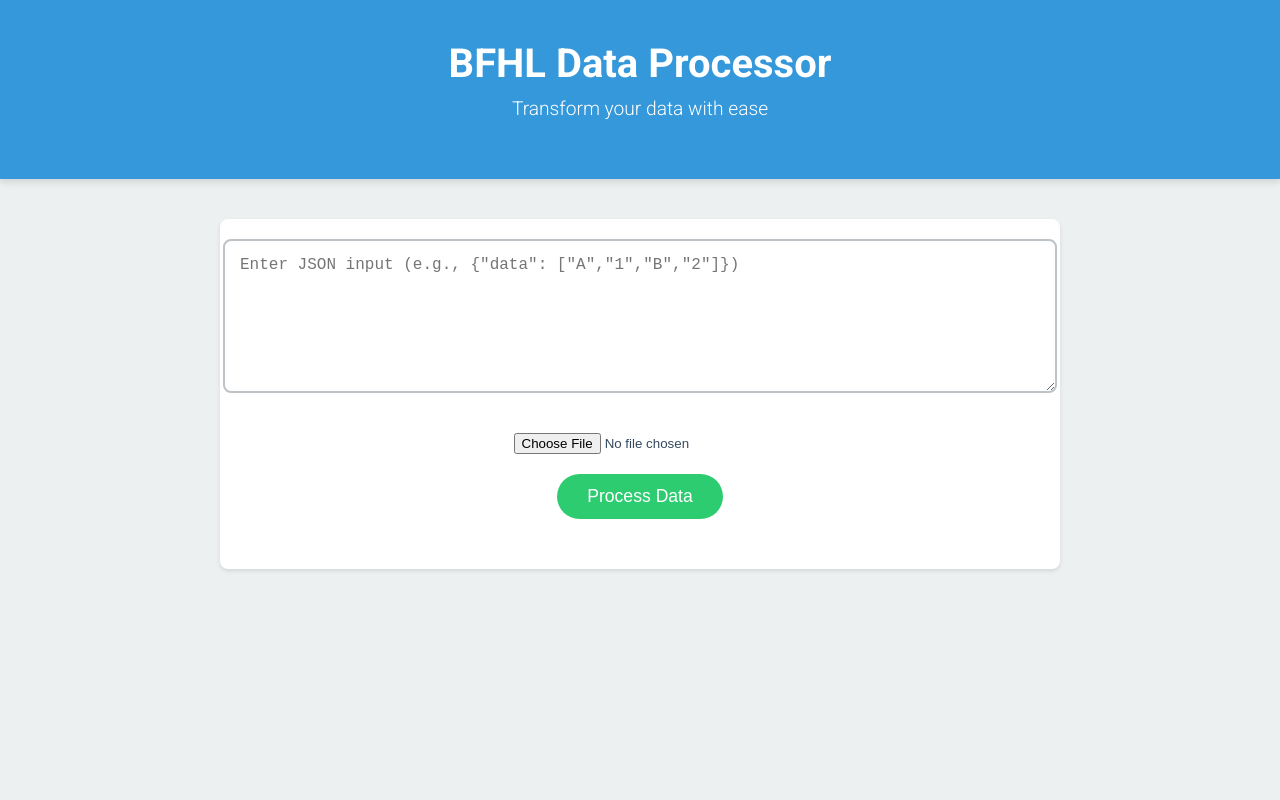
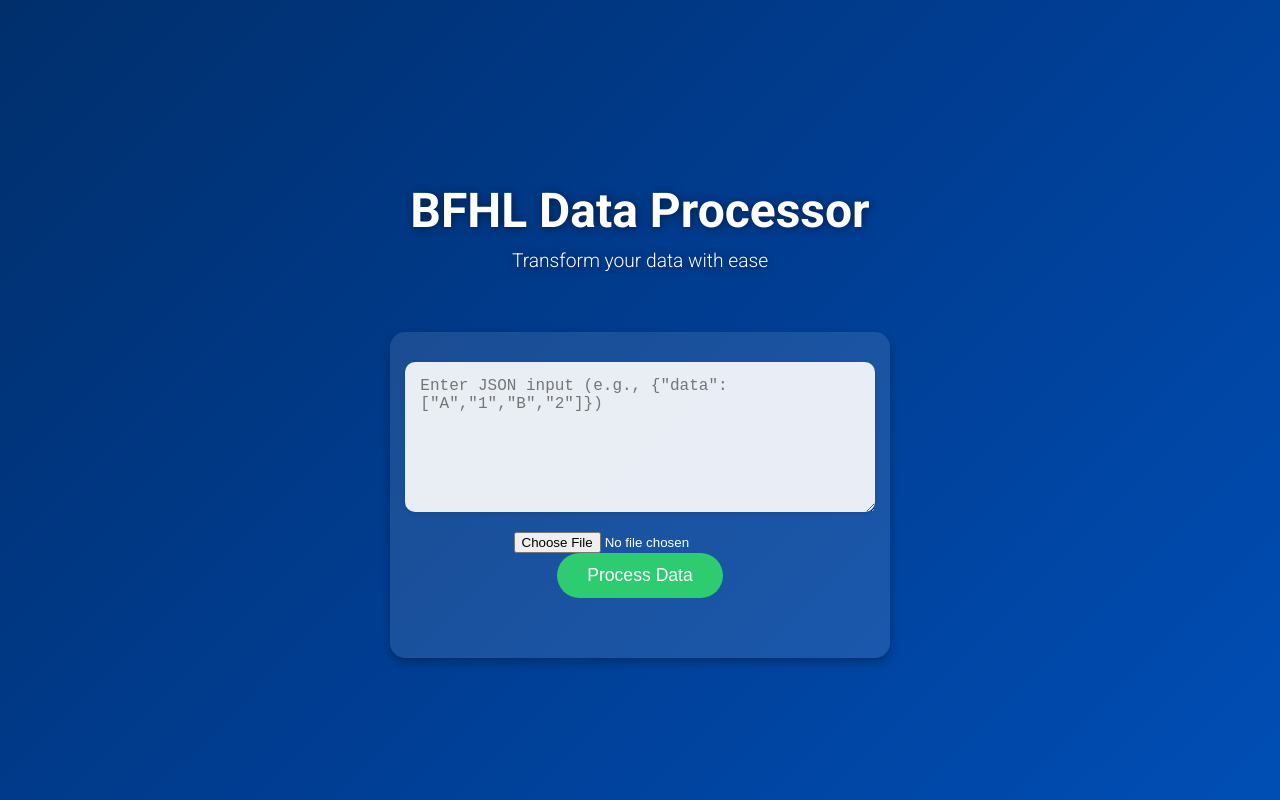
Before and after one commit to hostingcheck/frontend, a React (Create React App) app: page / in a window 1280 px wide. Built offline with nearby package versions, Linux system fonts and the light colour scheme.

Commit message:
Update App.css

```diff
--- a/src/styles/App.css
+++ b/src/styles/App.css
@@ -1,8 +1,8 @@
 :root {
   --primary-color: #3498db;
   --secondary-color: #2ecc71;
-  --background-color: #ecf0f1;
-  --text-color: #34495e;
+  --background-gradient: linear-gradient(135deg, #002f6c, #003d92, #004eb5);
+  --text-color: #ffffff;
   --error-color: #e74c3c;
 }
 
@@ -10,29 +10,33 @@ body {
   margin: 0;
   padding: 0;
   font-family: 'Roboto', sans-serif;
-  background-color: var(--background-color);
+  background: var(--background-gradient);
   color: var(--text-color);
+  height: 100vh;
+  display: flex;
+  justify-content: center;
+  align-items: center;
+  flex-direction: column;
 }
 
 .App {
   text-align: center;
+  width: 100%;
+  max-width: 900px;
+  margin: auto;
 }
 
 .header {
-  background-color: var(--primary-color);
+  background-color: transparent;
   padding: 40px 20px;
   color: white;
-  box-shadow: 0 4px 6px rgba(0, 0, 0, 0.1);
+  text-shadow: 1px 1px 10px rgba(0, 0, 0, 0.5);
 }
 
 .header h1 {
   margin: 0;
-  font-size: 2.5rem;
+  font-size: 3rem;
   font-weight: 700;
-}
-
-.file-input {
-    margin: 20px 0;
 }
 
 .header p {
@@ -42,12 +46,10 @@ body {
 }
 
 .main-content {
-  max-width: 800px;
-  margin: 40px auto;
-  padding: 20px;
-  background-color: white;
-  border-radius: 8px;
-  box-shadow: 0 2px 4px rgba(0, 0, 0, 0.1);
+  background-color: rgba(255, 255, 255, 0.1);
+  padding: 30px;
+  border-radius: 15px;
+  box-shadow: 0 4px 10px rgba(0, 0, 0, 0.3);
 }
 
 .input-form {
@@ -62,15 +64,18 @@ body {
   height: 120px;
   margin-bottom: 20px;
   padding: 15px;
-  border: 2px solid #bdc3c7;
-  border-radius: 8px;
+  border: none;
+  border-radius: 10px;
   resize: vertical;
   font-size: 1rem;
-  transition: border-color 0.3s;
+  outline: none;
+  background-color: rgba(255, 255, 255, 0.9);
+  box-shadow: 0 2px 4px rgba(0, 0, 0, 0.1);
+  transition: all 0.3s;
 }
 
 .input-textarea:focus {
-  border-color: var(--primary-color);
+  border-color: var(--secondary-color);
   outline: none;
 }
 
@@ -133,10 +138,10 @@ body {
 
 .response-item {
   flex-basis: calc(33.33% - 20px);
-  background-color: #f9f9f9;
+  background-color: rgba(255, 255, 255, 0.7);
   border-radius: 8px;
   padding: 20px;
-  box-shadow: 0 2px 4px rgba(0, 0, 0, 0.05);
+  box-shadow: 0 2px 4px rgba(0, 0, 0, 0.1);
   transition: transform 0.3s;
 }
 
@@ -150,8 +155,19 @@ body {
   font-size: 1.3rem;
 }
 
+/* Responsive adjustments */
 @media (max-width: 768px) {
   .response-item {
     flex-basis: 100%;
   }
 }
+
+/* Watermark */
+.watermark {
+  position: fixed;
+  bottom: 10px;
+  right: 10px;
+  font-size: 0.9rem;
+  color: rgba(255, 255, 255, 0.7);
+  text-shadow: 1px 1px 5px rgba(0, 0, 0, 0.5);
+}
```
